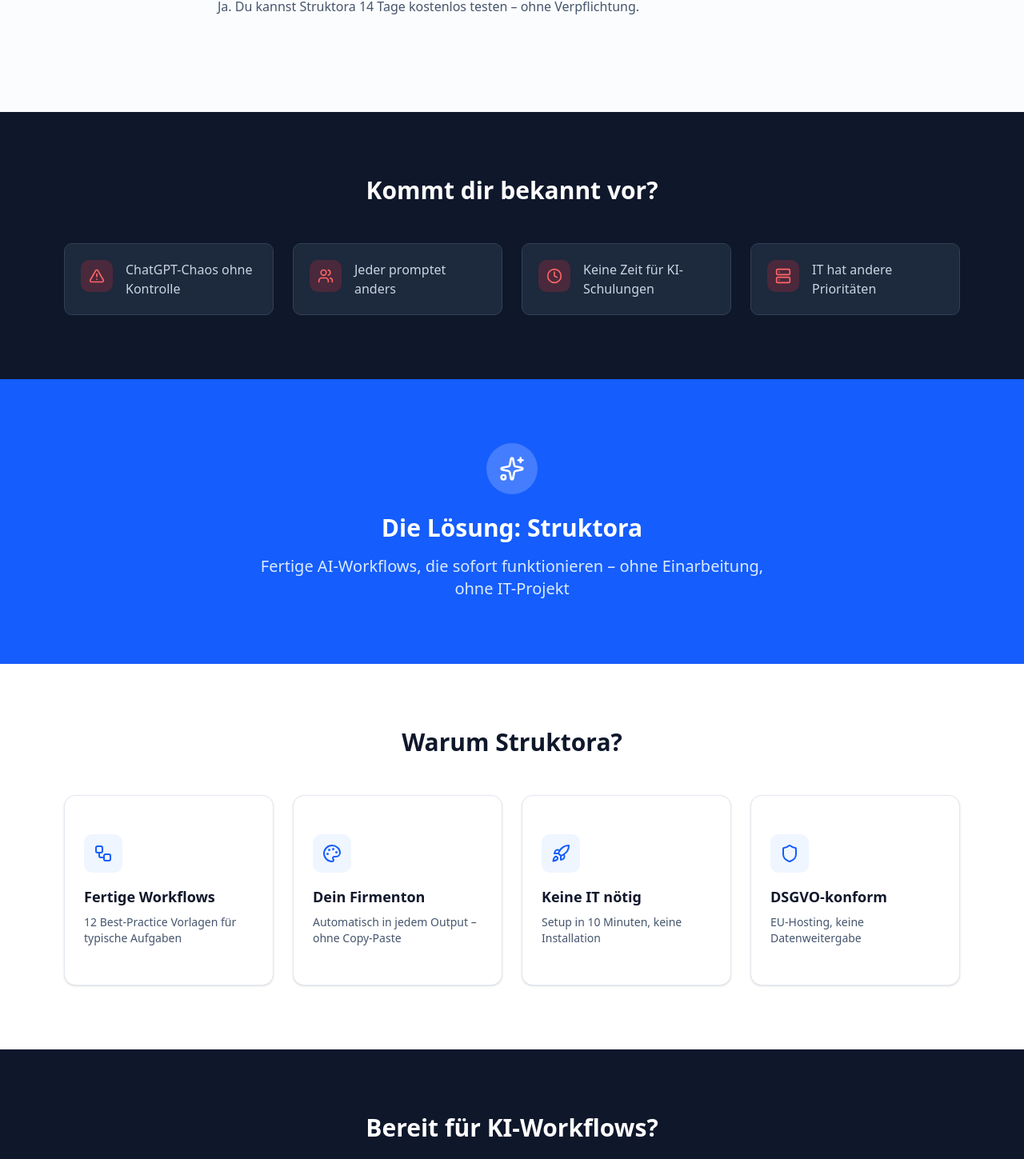
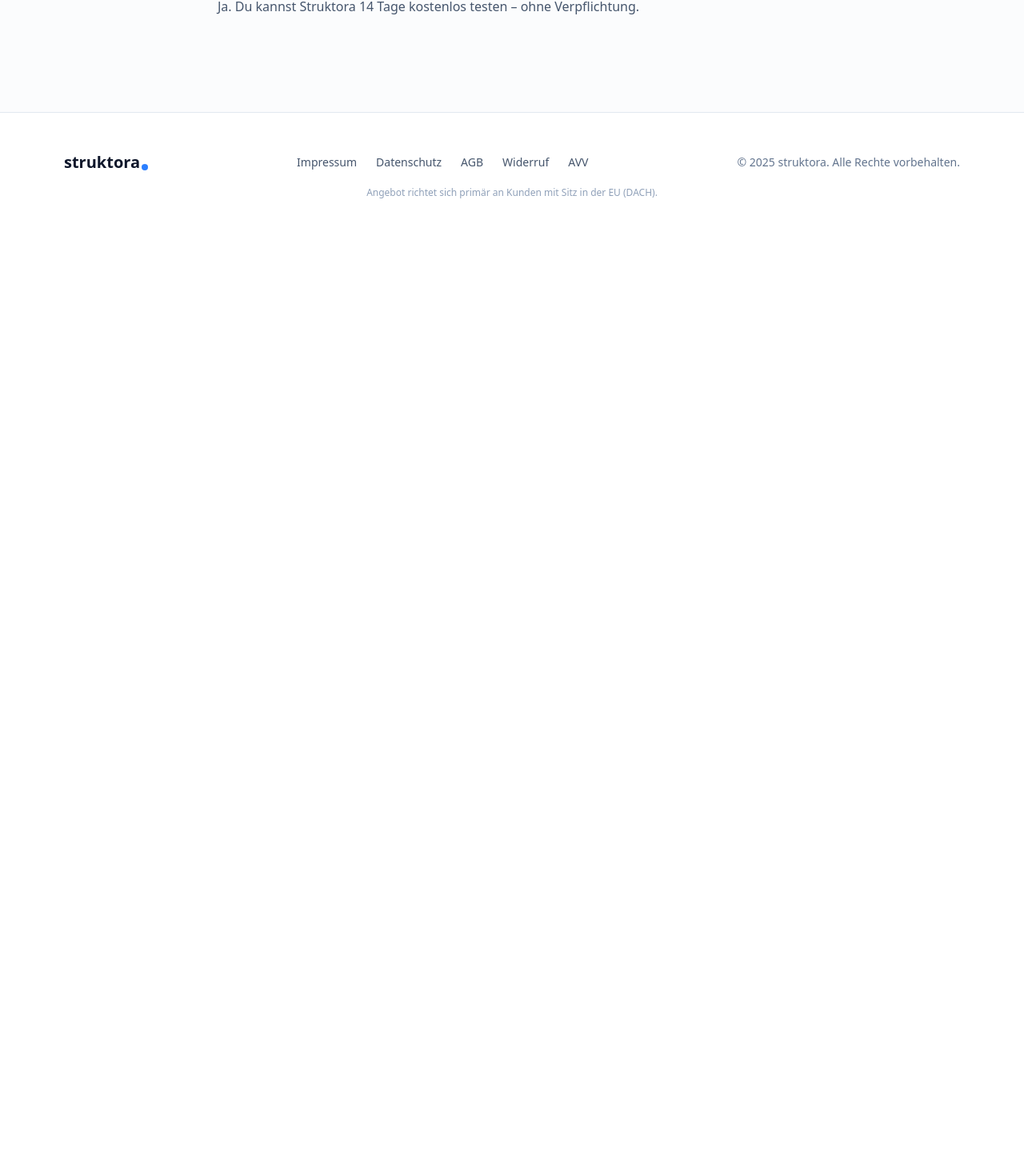
Before and after one commit to berndgalter-lab/struktora, a Next.js app: page / in a window 1280 px wide. Shown: the part 4875-6324 px from the top of the page at 80% size. After the commit the page ends 5172 px from the top, so only its background shows below. Built offline with nearby package versions, Linux system fonts and the light colour scheme.

Commit message:
remove sections

```diff
--- a/src/app/(marketing)/page.tsx
+++ b/src/app/(marketing)/page.tsx
@@ -1,12 +1,8 @@
 import { Hero } from "@/components/marketing/hero";
 import { Demo } from "@/components/marketing/demo";
 import { UseCases } from "@/components/marketing/use-cases";
-import { Problem } from "@/components/marketing/problem";
-import { Solution } from "@/components/marketing/solution";
-import { Features } from "@/components/marketing/features";
 import { Pricing } from "@/components/marketing/pricing";
 import { FAQ } from "@/components/marketing/faq";
-import { CTA } from "@/components/marketing/cta";
 
 export default function LandingPage() {
   return (
@@ -28,10 +24,6 @@
       <UseCases />
       <Pricing />
       <FAQ />
-      <Problem />
-      <Solution />
-      <Features />
-      <CTA />
     </>
   );
 }
```
